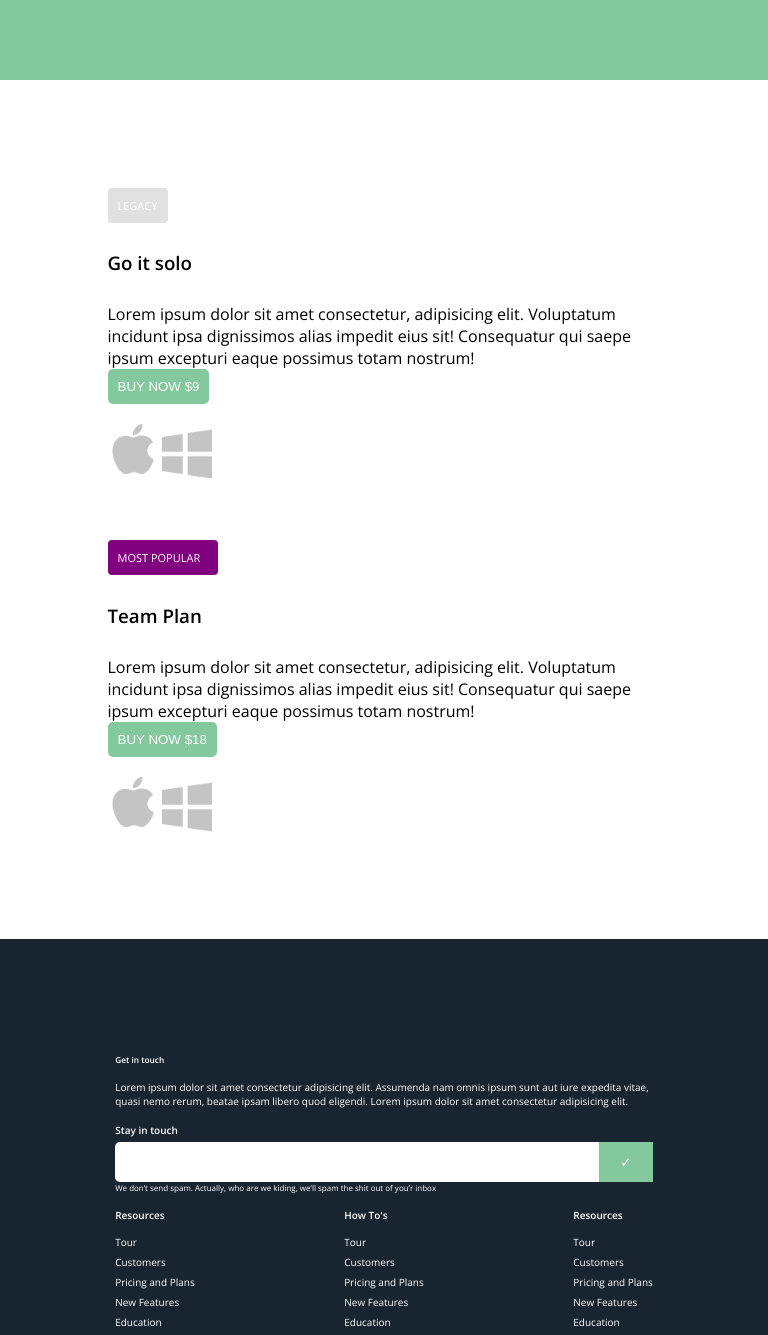
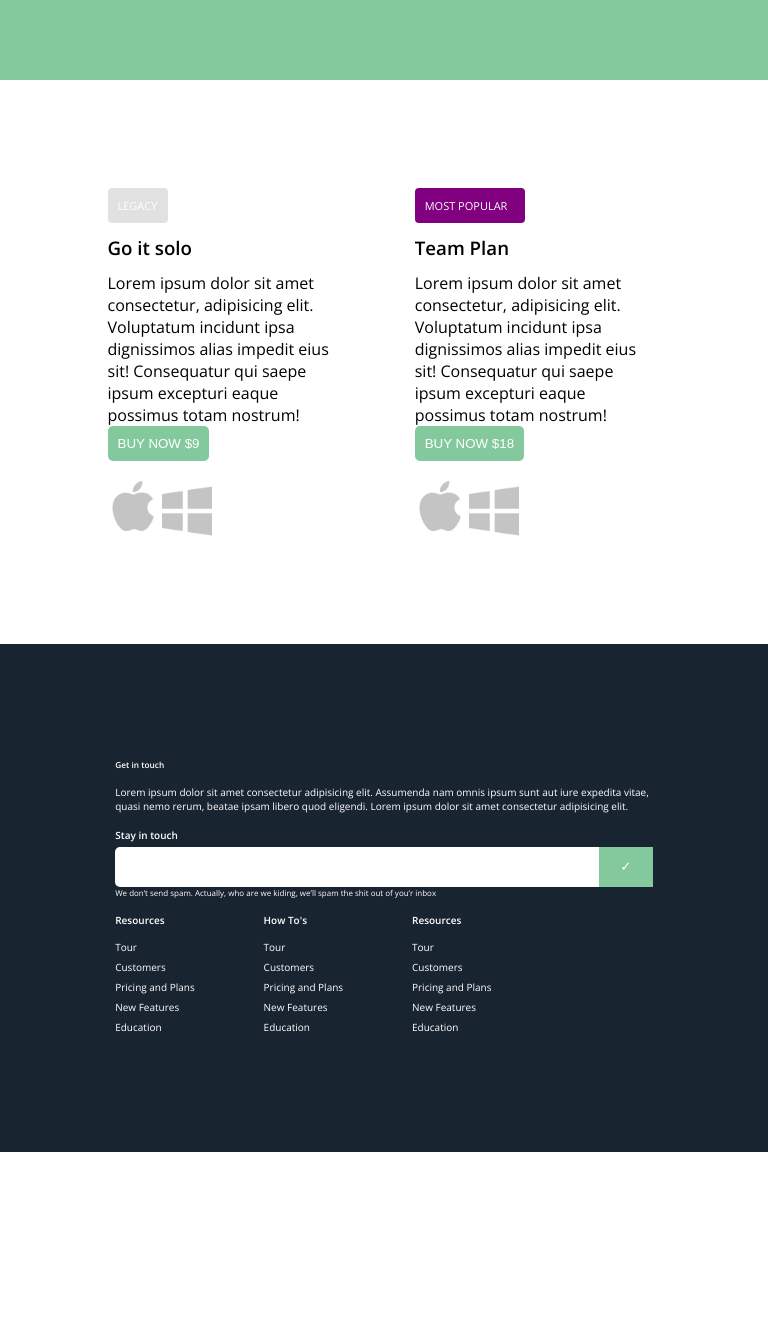
Before and after one commit to amahaya/P3_C2_Interface_statique_adaptable, a plain HTML site: page index.html in a window 768 px wide. Shown: the part 3763-5098 px from the top of the page. After the commit the page ends 4915 px from the top, so only its background shows below. Drawn offline with nearby package versions, Linux system fonts and the light colour scheme.

Commit message:
mediaq tablette

```diff
--- a/style.css
+++ b/style.css
@@ -340,9 +340,6 @@ a {
         width: 50%;
     }
 
-    #section5 {
-
-    }
 
     #section5-container{
         display: flex;
@@ -363,9 +360,19 @@ a {
     #section6-bloc{
         display: flex;
         flex-direction: row;
-        width: 50%;
+            }
 
-    }
+    #section6 {
+        display: flex;
+        flex-direction: row;
+        justify-content: space-between;
+            }
+}
 
+.colonne{
 
+    display: flex;
+    padding-right: 30%;
 }
+
+@media screen and (min-width: 1024px)
```
